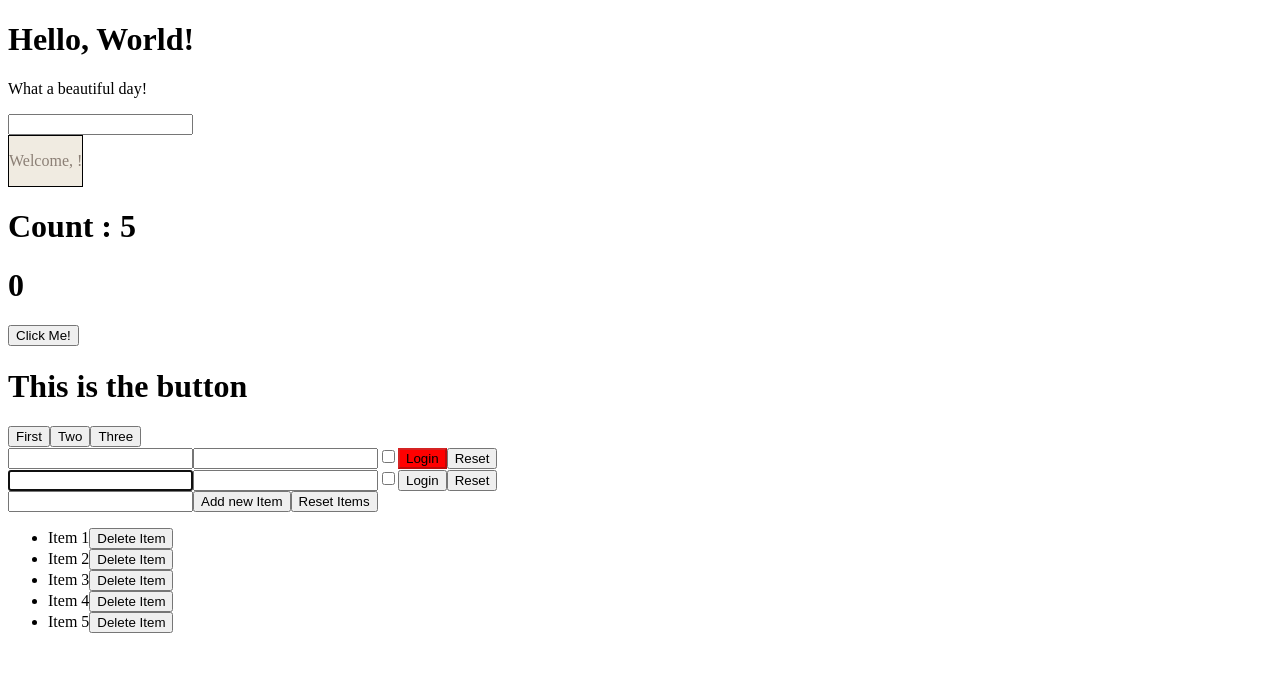
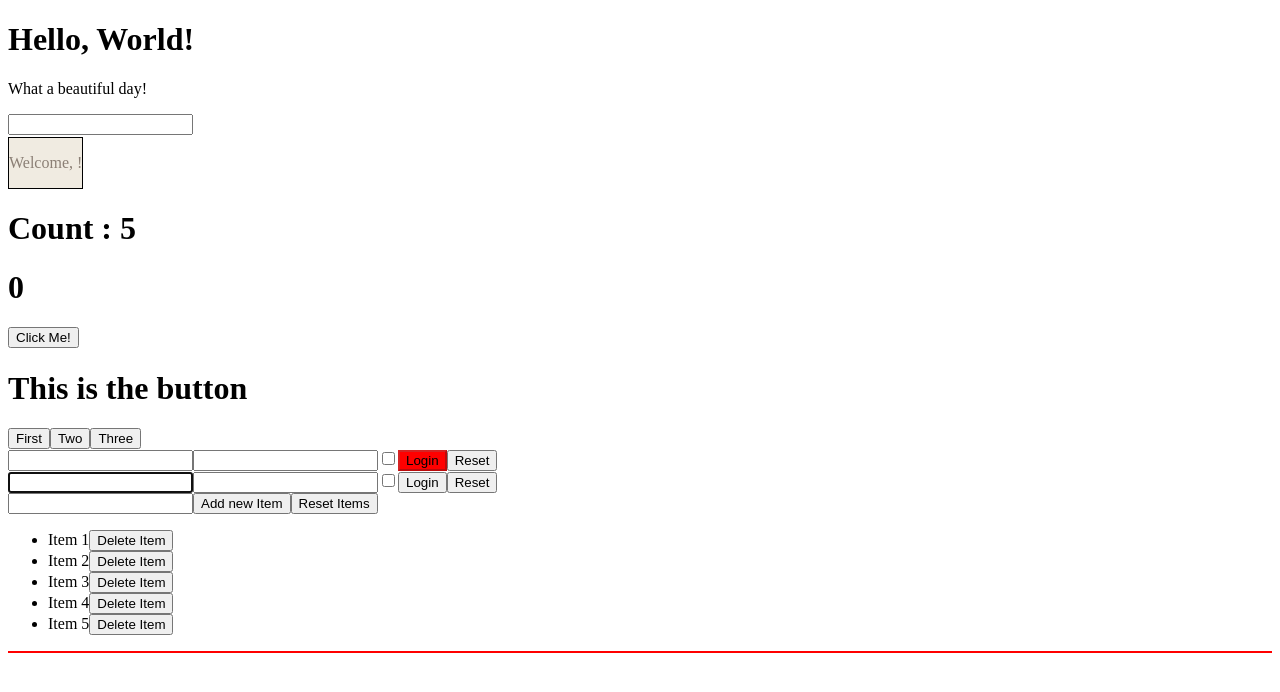
Before and after one commit to AngeloC94/React-Exercises, a React (Create React App) app: page / in a window 1280 px wide. Shown: the top 692 px of the page. Built offline with nearby package versions, Linux system fonts and the light colour scheme.

Commit message:
component composition 01 done

```diff
--- a/src/App.js
+++ b/src/App.js
@@ -1,6 +1,7 @@
 import React from "react"
 import { ClickCounter } from "./ClickCounter"
 import { ClickTracker } from "./ClickTracker"
+import { Container } from "./Container"
 import { Counter } from "./Counter"
 import { Hello } from "./Hello"
 import { InteractiveWelcome } from "./InteractiveWelcome"
@@ -19,6 +20,7 @@ export class App extends React.Component {
             <Login />
             <UncontrolledLogin />
             <TodoList />
+            <Container />
         </React.Fragment>
     }
 }
--- /dev/null
+++ b/src/Container.js
@@ -0,0 +1,9 @@
+import React from "react";
+
+export function Container(){
+    return (
+        <div className="container"></div>
+
+
+    )
+}
--- a/src/index.css
+++ b/src/index.css
@@ -1,6 +1,13 @@
 .welcome {
     background-color: #f0ebe1;
     color: #8b7f75;
-    border: 1px solid black;
+    border: 1px solid #000000;
     width: fit-content;
+    margin-top: 2px;
 }
+
+.container{
+    background-color: #f0ebe1;
+    border: 1px solid #ff0000;
+
+}
```
